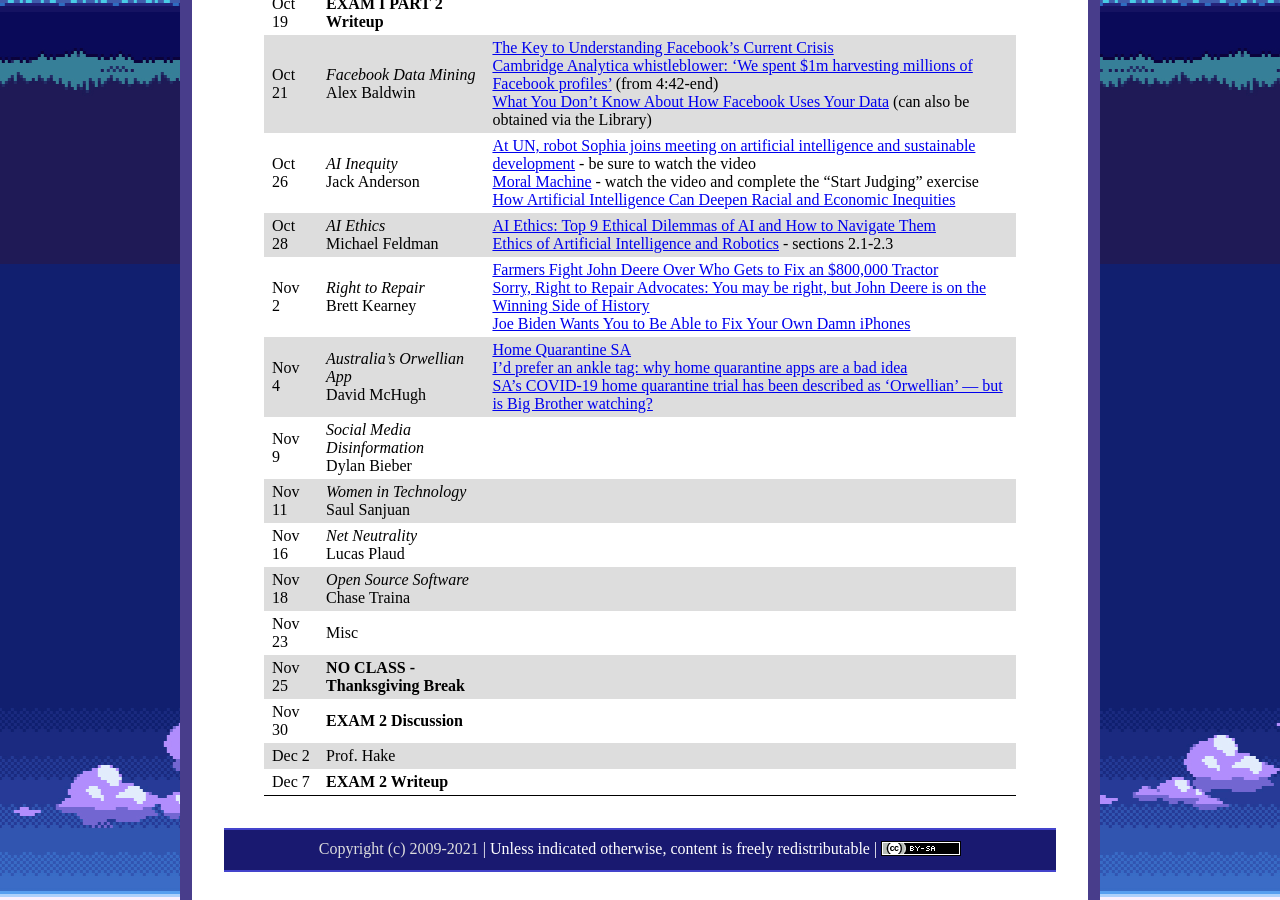
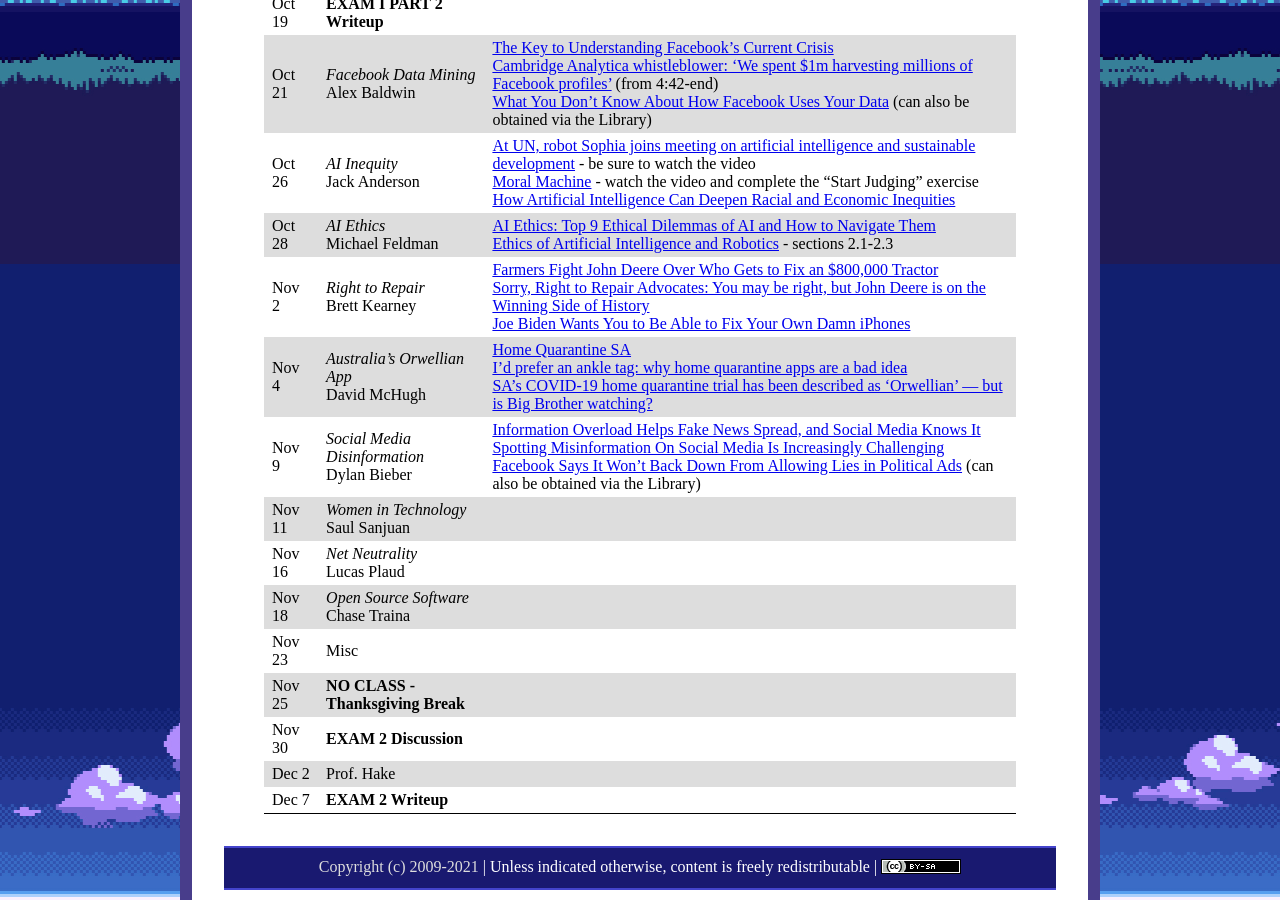
Before and after one commit to ycpcs/cs456-fall2021, a Jekyll site: the page built from schedule/index.md, in a window 1280 px wide and 900 px high, scrolled down 1536 px. Built offline with Jekyll 4.4.1, drawn with Linux system fonts in a browser that asks for light colours.

Commit message:
add Dylan articles
add Dylan articles

```diff
--- a/schedule/index.md
+++ b/schedule/index.md
@@ -36,7 +36,7 @@ All reading materials can be accessed via [Schmidt Library](http://library.ycp.e
 > Oct 28  | *AI Ethics* <br /> Michael Feldman | [AI Ethics: Top 9 Ethical Dilemmas of AI and How to Navigate Them](https://research.aimultiple.com/ai-ethics/) <br /> [Ethics of Artificial Intelligence and Robotics](https://plato.stanford.edu/entries/ethics-ai/) - sections 2.1-2.3 |
 > Nov 2   | *Right to Repair* <br /> Brett Kearney | [Farmers Fight John Deere Over Who Gets to Fix an $800,000 Tractor](https://www.bloomberg.com/news/features/2020-03-05/farmers-fight-john-deere-over-who-gets-to-fix-an-800-000-tractor) <br /> [Sorry, Right to Repair Advocates: You may be right, but John Deere is on the Winning Side of History](https://www.aglaw.us/janzenaglaw/2017/3/29/fixing-the-right-to-repair) <br /> [Joe Biden Wants You to Be Able to Fix Your Own Damn iPhones](https://www.wired.com/story/biden-executive-order-right-to-repair/) |
 > Nov 4   | *Australia's Orwellian App* <br /> David McHugh | [Home Quarantine SA](https://www.covid-19.sa.gov.au/restrictions-and-responsibilities/home-quarantine-sa) <br /> [I’d prefer an ankle tag: why home quarantine apps are a bad idea](https://theconversation.com/id-prefer-an-ankle-tag-why-home-quarantine-apps-are-a-bad-idea-167533) <br /> [SA's COVID-19 home quarantine trial has been described as 'Orwellian' — but is Big Brother watching?](https://www.abc.net.au/news/2021-09-10/covid-19-home-quarantine-facial-recognition-app-divides-opinion/100446812) |
-> Nov 9   | *Social Media Disinformation* <br /> Dylan Bieber | |
+> Nov 9   | *Social Media Disinformation* <br /> Dylan Bieber | [Information Overload Helps Fake News Spread, and Social Media Knows It](https://www.scientificamerican.com/article/information-overload-helps-fake-news-spread-and-social-media-knows-it/) <br /> [Spotting Misinformation On Social Media Is Increasingly Challenging](https://www.forbes.com/sites/petersuciu/2021/08/02/spotting-misinformation-on-social-media-is-increasingly-challenging/?sh=3b95657e2771) <br /> [Facebook Says It Won’t Back Down From Allowing Lies in Political Ads](https://www.nytimes.com/2020/01/09/technology/facebook-political-ads-lies.html) (can also be obtained via the Library)|
 > Nov 11  | *Women in Technology* <br /> Saul Sanjuan | |
 > Nov 16  | *Net Neutrality* <br /> Lucas Plaud | |
 > Nov 18  | *Open Source Software* <br /> Chase Traina | |
```
